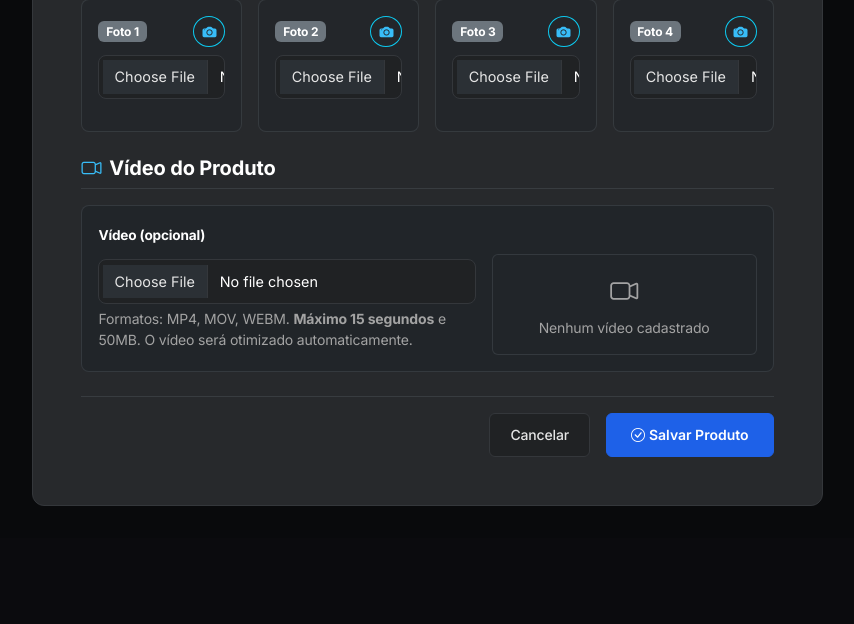
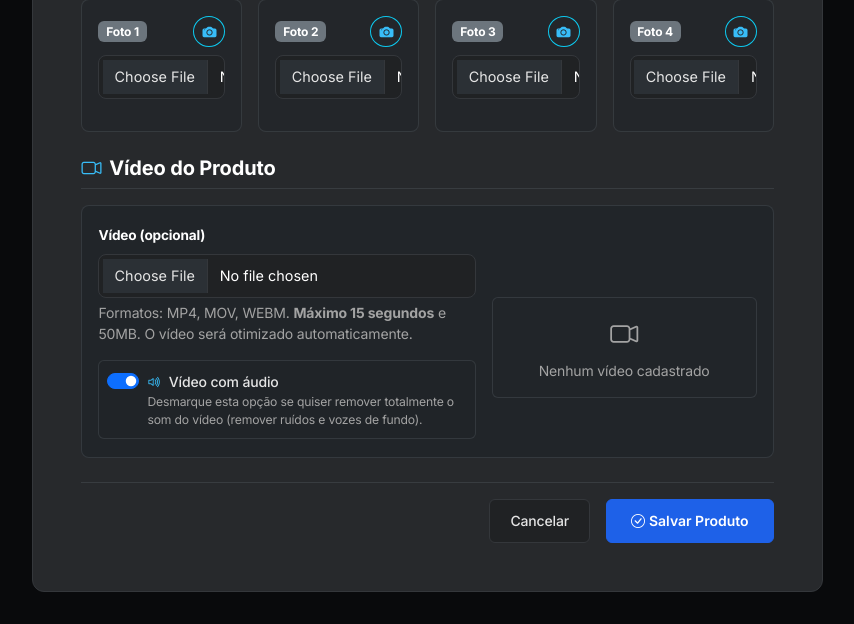
Before and after one commit to marcosjbxp-eng/estoque-, a Django app: page /sistema/produtos/novo/ in a window 1280 px wide. Shown: the part 1075-1699 px from the top of the page, without its empty margins (340-1194 px from the left). Before the commit the page ends 1581 px from the top, so only its background shows below. Run offline with Django 5.2, Linux system fonts and the light colour scheme; a user stored in the database is signed in; tables that the repository leaves empty hold one stand-in row (values such as "Sample post").

Commit message:
feat(video): adicionar opcao de envio de video com ou sem audio

```diff
--- a/estoque/forms.py
+++ b/estoque/forms.py
@@ -79,7 +79,7 @@ def validar_video(file):
         )
 
 
-def otimizar_video(file):
+def otimizar_video(file, manter_audio=True):
     """Comprime e converte o vídeo com ffmpeg para alta qualidade visual e compatibilidade total com MOV/iPhone."""
     if not file or not hasattr(file, 'chunks'):
         return file
@@ -103,7 +103,9 @@ def otimizar_video(file):
             in_path = in_tmp.name
 
         out_path = in_path + '_opt.mp4'
-        # Alta qualidade visual (CRF 21), formato universal yuv420p essencial para MOV/iPhones, áudio 192k e faststart
+        # Se manter_audio=False, remove áudio completamente (-an). Senão, AAC 192k
+        audio_params = ['-acodec', 'aac', '-b:a', '192k'] if manter_audio else ['-an']
+
         cmd = [
             ffmpeg_bin, '-y',
             '-i', in_path,
@@ -111,8 +113,7 @@ def otimizar_video(file):
             '-vcodec', 'libx264',
             '-crf', '21',
             '-preset', 'medium',
-            '-acodec', 'aac',
-            '-b:a', '192k',
+            *audio_params,
             '-movflags', '+faststart',
             out_path
         ]
@@ -139,7 +140,7 @@ def otimizar_video(file):
 class ProdutoForm(forms.ModelForm):
     class Meta:
         model = Produto
-        fields = ['loja', 'nome', 'slug', 'sku', 'descricao', 'preco_custo', 'preco_venda', 'quantidade_atual', 'foto_principal', 'video', 'ativo']
+        fields = ['loja', 'nome', 'slug', 'sku', 'descricao', 'preco_custo', 'preco_venda', 'quantidade_atual', 'foto_principal', 'video', 'video_com_audio', 'ativo']
         widgets = {
             'nome': forms.TextInput(attrs={'class': 'form-control', 'placeholder': 'Ex: iPhone 15 Pro Max'}),
             'slug': forms.TextInput(attrs={'class': 'form-control', 'placeholder': 'Ex: iphone-15-pro-max (opcional: gerado automaticamente)'}),
@@ -151,6 +152,7 @@ class ProdutoForm(forms.ModelForm):
             'loja': forms.Select(attrs={'class': 'form-select'}),
             'foto_principal': forms.FileInput(attrs={'class': 'form-control', 'accept': 'image/*'}),
             'video': forms.FileInput(attrs={'class': 'form-control', 'accept': 'video/mp4,video/webm,video/quicktime,video/x-msvideo'}),
+            'video_com_audio': forms.CheckboxInput(attrs={'class': 'form-check-input'}),
             'ativo': forms.CheckboxInput(attrs={'class': 'form-check-input'}),
         }
 
@@ -178,8 +180,11 @@ class ProdutoForm(forms.ModelForm):
 
     def clean_video(self):
         video = self.cleaned_data.get('video')
+        video_com_audio = self.cleaned_data.get('video_com_audio')
+        if video_com_audio is None:
+            video_com_audio = self.data.get('video_com_audio') in (True, 'true', 'on', '1')
         validar_video(video)
-        return otimizar_video(video)
+        return otimizar_video(video, manter_audio=bool(video_com_audio))
 
 
 class ProdutoFotoForm(forms.ModelForm):
--- a/estoque/models.py
+++ b/estoque/models.py
@@ -67,7 +67,12 @@ class Produto(models.Model):
         blank=True,
         null=True,
         verbose_name="Vídeo do Produto",
-        help_text="Vídeo curto do produto (MP4 recomendado, máx. 50MB)"
+        help_text="Vídeo curto do produto (máx. 15 segundos, MP4/MOV, máx. 50MB)"
+    )
+    video_com_audio = models.BooleanField(
+        default=True,
+        verbose_name="Vídeo com áudio",
+        help_text="Se desmarcado, o vídeo será processado sem áudio (mudo)."
     )
     ativo = models.BooleanField(default=True, verbose_name="Ativo (Soft Delete)")
     criado_em = models.DateTimeField(auto_now_add=True, verbose_name="Criado em")
--- a/loja/templates/loja/detalhe.html
+++ b/loja/templates/loja/detalhe.html
@@ -35,6 +35,7 @@
                                 controls
                                 playsinline
                                 preload="metadata"
+                                {% if not produto.video_com_audio %}muted{% endif %}
                                 class="w-full h-full object-cover"
                             >
                                 <source src="{{ produto.video_url_optimized }}" type="video/mp4">
--- a/templates/estoque/produto_form.html
+++ b/templates/estoque/produto_form.html
@@ -182,14 +182,25 @@
                         {{ form.video }}
                         <small class="text-muted d-block mt-1">Formatos: MP4, MOV, WEBM. <strong>Máximo 15 segundos</strong> e 50MB. O vídeo será otimizado automaticamente.</small>
                         {% if form.video.errors %}<div class="text-danger small mt-1">{{ form.video.errors.0 }}</div>{% endif %}
+
+                        <div class="form-check form-switch mt-3 p-2 bg-dark bg-opacity-50 rounded border border-secondary border-opacity-25 ps-5">
+                            {{ form.video_com_audio }}
+                            <label class="form-check-label text-light fw-medium small" for="{{ form.video_com_audio.id_for_label }}">
+                                <i class="bi bi-volume-up text-info me-1"></i> Vídeo com áudio
+                            </label>
+                            <small class="text-muted d-block" style="font-size: 0.76rem;">
+                                Desmarque esta opção se quiser remover totalmente o som do vídeo (remover ruídos e vozes de fundo).
+                            </small>
+                            {% if form.video_com_audio.errors %}<div class="text-danger small mt-1">{{ form.video_com_audio.errors.0 }}</div>{% endif %}
+                        </div>
                     </div>
                     <div class="col-12 col-md-5 text-center">
                         {% if produto and produto.video %}
-                            <video controls class="rounded border border-secondary border-opacity-25" style="max-height: 150px; max-width: 100%;">
+                            <video controls {% if not produto.video_com_audio %}muted{% endif %} class="rounded border border-secondary border-opacity-25" style="max-height: 150px; max-width: 100%;">
                                 <source src="{{ produto.video.url }}" type="video/mp4">
                                 Seu navegador não suporta vídeo.
                             </video>
-                            <small class="text-muted d-block mt-1">Vídeo atual</small>
+                            <small class="text-muted d-block mt-1">Vídeo atual {% if not produto.video_com_audio %}(sem som){% endif %}</small>
                         {% else %}
                             <div class="p-3 border border-secondary border-opacity-25 rounded bg-dark text-muted small">
                                 <i class="bi bi-camera-video fs-3 d-block mb-1"></i>
```
Also changed, not shown: estoque/migrations/0005_produto_video_com_audio_alter_produto_video.py (added).
